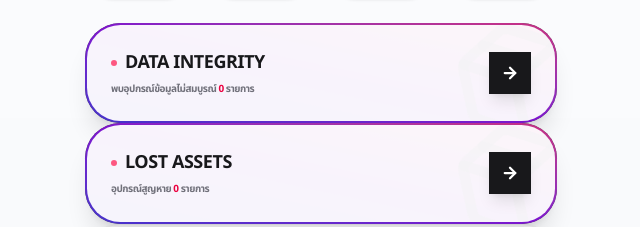
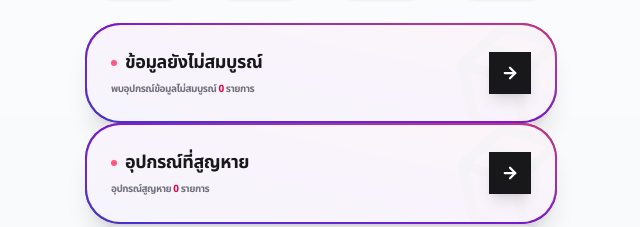
Before and after one commit to Pangpuri/asset-track, a Next.js app: page /dashboard in a window 1280 px wide. Shown: the part 391-618 px from the top of the page, without its empty margins (319-959 px from the left). Built offline with nearby package versions, Linux system fonts and the light colour scheme; no server answers; the database is empty.

Commit message:
update dashboard

```diff
--- a/app/(admin)/dashboard/page.tsx
+++ b/app/(admin)/dashboard/page.tsx
@@ -182,7 +182,7 @@ export default async function DashboardPage() {
             ))}
           </div>
 
-          {/* Featured Action Card - Compact */}
+          {/* Featured Action Card - Compact data integrity */}
           <Link href="/dashboard/assets?filter=incomplete">
             <div className="relative group active:scale-[0.98] transition-all overflow-hidden rounded-[2.2rem] bg-zinc-900 shadow-xl p-[2px]">
                <div className="absolute inset-0 bg-gradient-to-tr from-indigo-600 via-purple-600 to-pink-500 opacity-80" />
@@ -191,7 +191,7 @@ export default async function DashboardPage() {
                  <div className="relative z-10 flex-1 pr-4">
                     <div className="flex items-center gap-2 mb-1">
                        <div className="w-1.5 h-1.5 bg-rose-500 rounded-full animate-pulse" />
-                       <h3 className="text-lg font-[1000] text-zinc-900 tracking-tight">DATA INTEGRITY</h3>
+                       <h3 className="text-lg font-[1000] text-zinc-900 tracking-tight">ข้อมูลยังไม่สมบูรณ์</h3>
                     </div>
                     <p className="text-[10px] font-bold text-zinc-500 leading-relaxed uppercase tracking-tighter">พบอุปกรณ์ข้อมูลไม่สมบูรณ์ <span className="text-rose-600 font-black">{stats.incomplete}</span> รายการ</p>
                  </div>
@@ -202,7 +202,7 @@ export default async function DashboardPage() {
             </div>
           </Link>
 
-          {/* Featured Action Card - Compact */}
+          {/* Featured Action Card - Compact lost assets */}
           <Link href="/dashboard/assets/lost">
             <div className="relative group active:scale-[0.98] transition-all overflow-hidden rounded-[2.2rem] bg-zinc-900 shadow-xl p-[2px]">
                <div className="absolute inset-0 bg-gradient-to-tr from-indigo-600 via-purple-600 to-pink-500 opacity-80" />
@@ -211,7 +211,7 @@ export default async function DashboardPage() {
                  <div className="relative z-10 flex-1 pr-4">
                     <div className="flex items-center gap-2 mb-1">
                        <div className="w-1.5 h-1.5 bg-rose-500 rounded-full animate-pulse" />
-                       <h3 className="text-lg font-[1000] text-zinc-900 tracking-tight">LOST ASSETS</h3>
+                       <h3 className="text-lg font-[1000] text-zinc-900 tracking-tight">อุปกรณ์ที่สูญหาย</h3>
                     </div>
                     <p className="text-[10px] font-bold text-zinc-500 leading-relaxed uppercase tracking-tighter">อุปกรณ์สูญหาย <span className="text-rose-600 font-black">{stats.lost}</span> รายการ</p>
                  </div>
```
